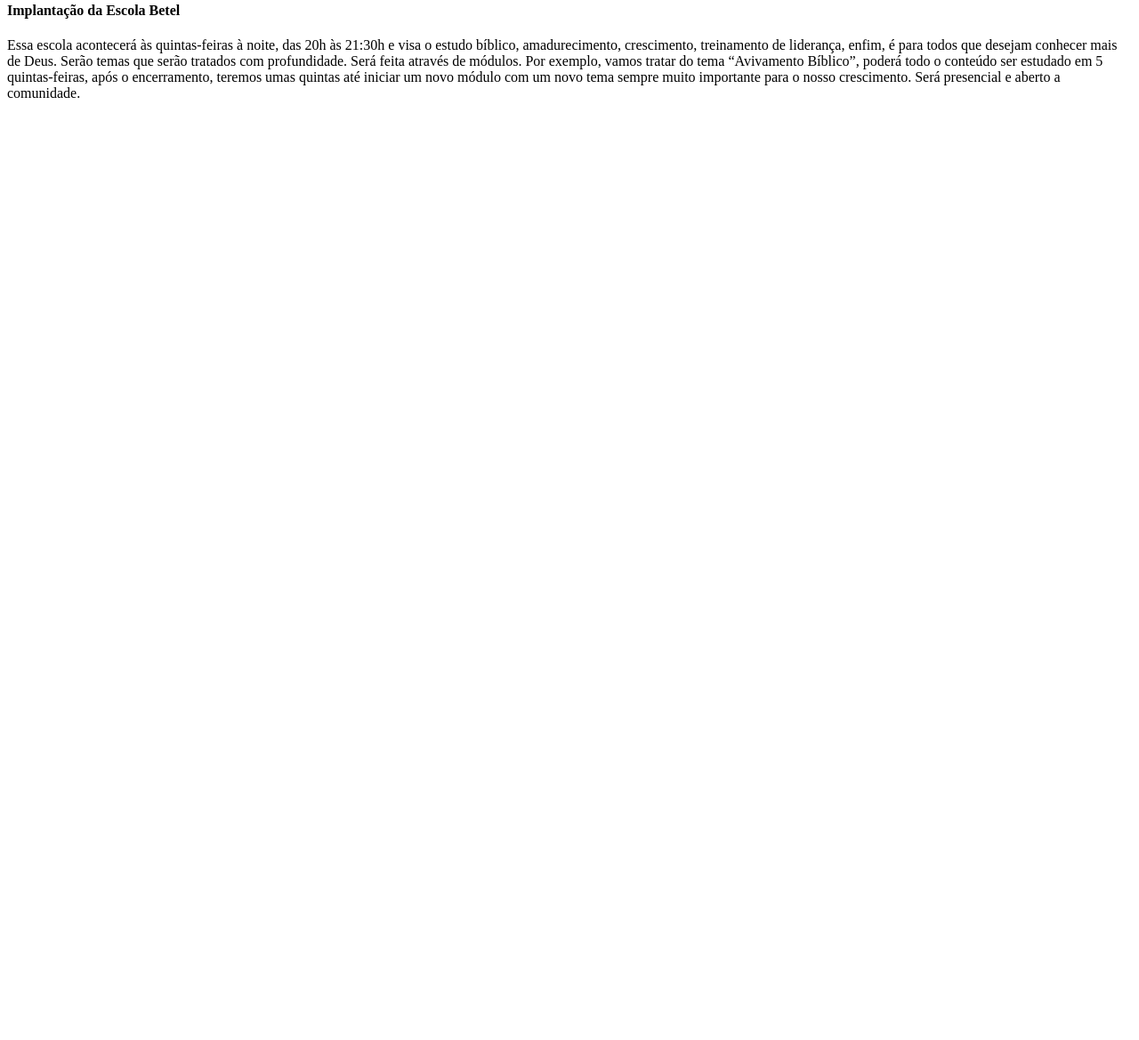
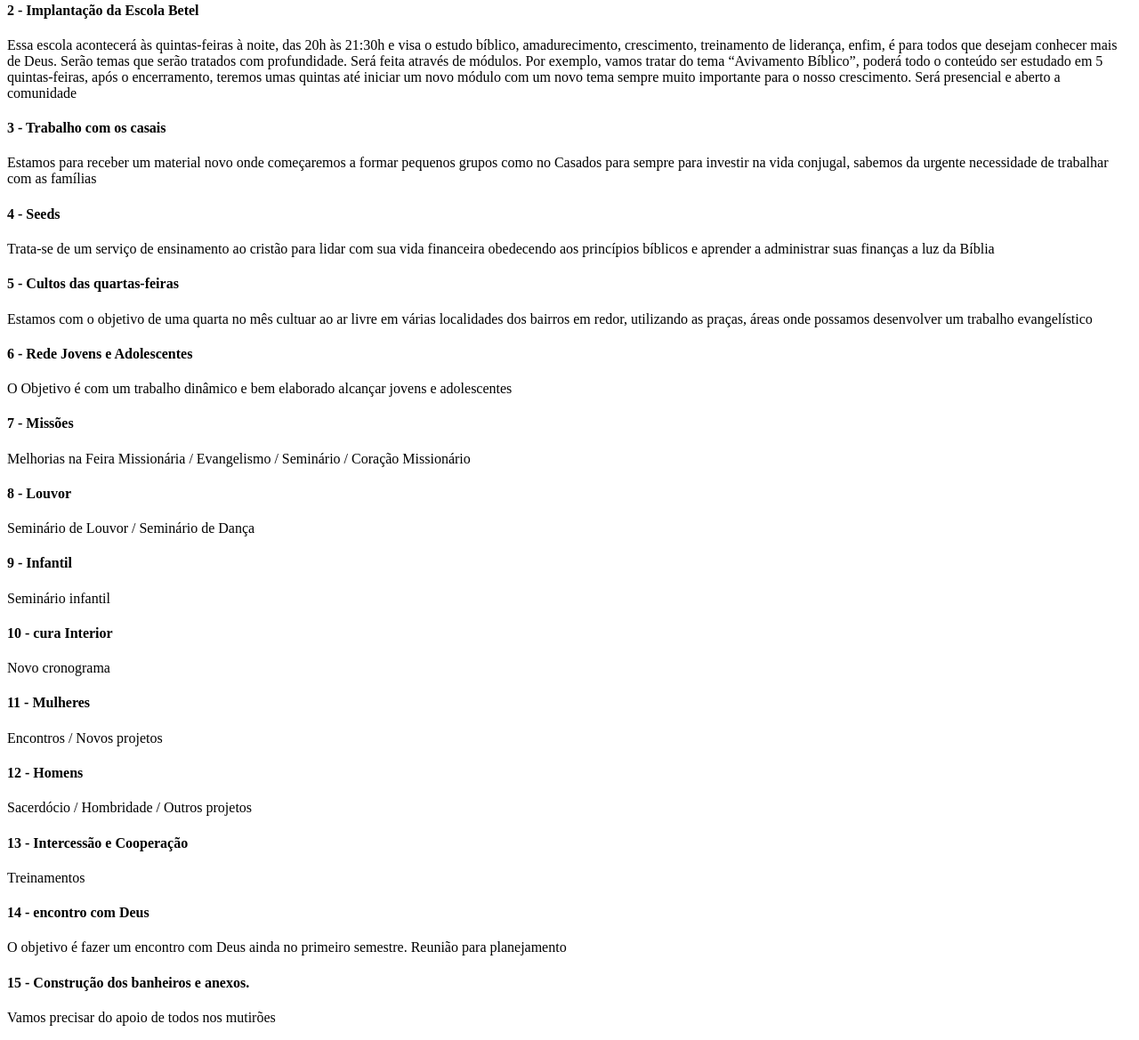
Before and after one commit to Viniciusy62/agenda-betel, a plain HTML site: page index.html in a window 1280 px wide. Shown: the part 235-1404 px from the top of the page at 89% size. Before the commit the page ends 800 px from the top, so only its background shows below. Drawn offline with Linux system fonts and the light colour scheme.

Commit message:
Conteúdo cronograma

```diff
--- a/index.html
+++ b/index.html
@@ -18,13 +18,52 @@
             </header>
 
         <article>
-            <h4>Implantação da Rua do Céu Betel</h4>
-            <p>O trabalho será realizado todos os sábados das 15h às 16h com brincadeiras, Palavra e lanchinho para as crianças da comunidade. Será realizado na primeira etapa na Rua Cruzeiro, rua da Igreja. Serão formadas 7 equipes. Será realizado um treinamento n Igreja numa quinta-feira à noite, estamos no aguardo do Cesinha que virá com a equipe dar o treinamento e assim podermos iniciar o trabalho.</p>
+            <h4>1 - Implantação da Rua do Céu Betel</h4>
+            <p>O trabalho será realizado todos os sábados das 15h às 16h com brincadeiras, Palavra e lanchinho para as crianças da comunidade. Será realizado na primeira etapa na Rua Cruzeiro, rua da Igreja. Serão formadas 7 equipes. Será realizado um treinamento n Igreja numa quinta-feira à noite, estamos no aguardo do Cesinha que virá com a equipe dar o treinamento e assim podermos iniciar o trabalho</p>
 
-            <h4>Implantação da Escola Betel</h4>
-            <p>Essa escola acontecerá às quintas-feiras à noite, das 20h às 21:30h e visa o estudo bíblico, amadurecimento, crescimento, treinamento de liderança, enfim, é para todos que desejam conhecer mais de Deus. Serão temas que serão  tratados com profundidade. Será feita através de módulos. Por exemplo, vamos tratar do tema “Avivamento Bíblico”, poderá todo o conteúdo ser estudado em 5 quintas-feiras, após o encerramento, teremos umas quintas até iniciar um novo módulo com um novo tema sempre muito importante para o nosso crescimento. Será presencial e aberto a comunidade.</p>
+            <h4>2 - Implantação da Escola Betel</h4>
+            <p>Essa escola acontecerá às quintas-feiras à noite, das 20h às 21:30h e visa o estudo bíblico, amadurecimento, crescimento, treinamento de liderança, enfim, é para todos que desejam conhecer mais de Deus. Serão temas que serão  tratados com profundidade. Será feita através de módulos. Por exemplo, vamos tratar do tema “Avivamento Bíblico”, poderá todo o conteúdo ser estudado em 5 quintas-feiras, após o encerramento, teremos umas quintas até iniciar um novo módulo com um novo tema sempre muito importante para o nosso crescimento. Será presencial e aberto a comunidade</p>
 
-            <h4></h4>
+            <h4>3 - Trabalho com os casais</h4>
+            <p>Estamos para receber um material novo onde começaremos a formar pequenos grupos como no Casados para sempre para investir na vida conjugal, sabemos da urgente necessidade de trabalhar com as famílias</p>
+
+            <h4>4 - Seeds</h4>
+            <p>Trata-se de um serviço de ensinamento ao cristão para lidar com sua vida financeira obedecendo aos princípios bíblicos  e aprender a administrar suas finanças a luz da Bíblia</p>
+
+            <h4>5 - Cultos das quartas-feiras</h4>
+            <p>Estamos com o objetivo de uma quarta no mês cultuar ao ar livre em várias localidades dos bairros em redor, utilizando as praças, áreas onde possamos desenvolver um trabalho evangelístico</p>
+
+            <h4>6 - Rede Jovens e Adolescentes</h4>
+            <p>O Objetivo é com um trabalho dinâmico e bem elaborado alcançar jovens e adolescentes</p>
+
+            <h4>7 - Missões</h4>
+            <p>Melhorias na Feira Missionária / Evangelismo / Seminário / Coração Missionário</p>
+
+            <h4>8 - Louvor</h4>
+            <p>Seminário de Louvor / Seminário de Dança</p>
+
+            <h4>9 - Infantil</h4>
+            <p>Seminário infantil</p>
+
+            <h4>10 - cura Interior</h4>
+            <p>Novo cronograma</p>
+
+            <h4>11 - Mulheres</h4>
+            <p>Encontros / Novos projetos</p>
+
+            <h4>12 - Homens</h4>
+            <p>Sacerdócio / Hombridade / Outros projetos</p>
+
+            <h4>13 - Intercessão e Cooperação</h4>
+            <p>Treinamentos</p>
+
+            <h4>14 - encontro com Deus</h4>
+            <p>O objetivo é fazer um encontro com Deus ainda no primeiro semestre. Reunião para planejamento</p>
+
+            <h4>15 - Construção dos banheiros e anexos.</h4>
+            <p>Vamos precisar do apoio de todos nos mutirões</p>
+
+
         </article>
 
         </section><!--Cronograma-->
```
